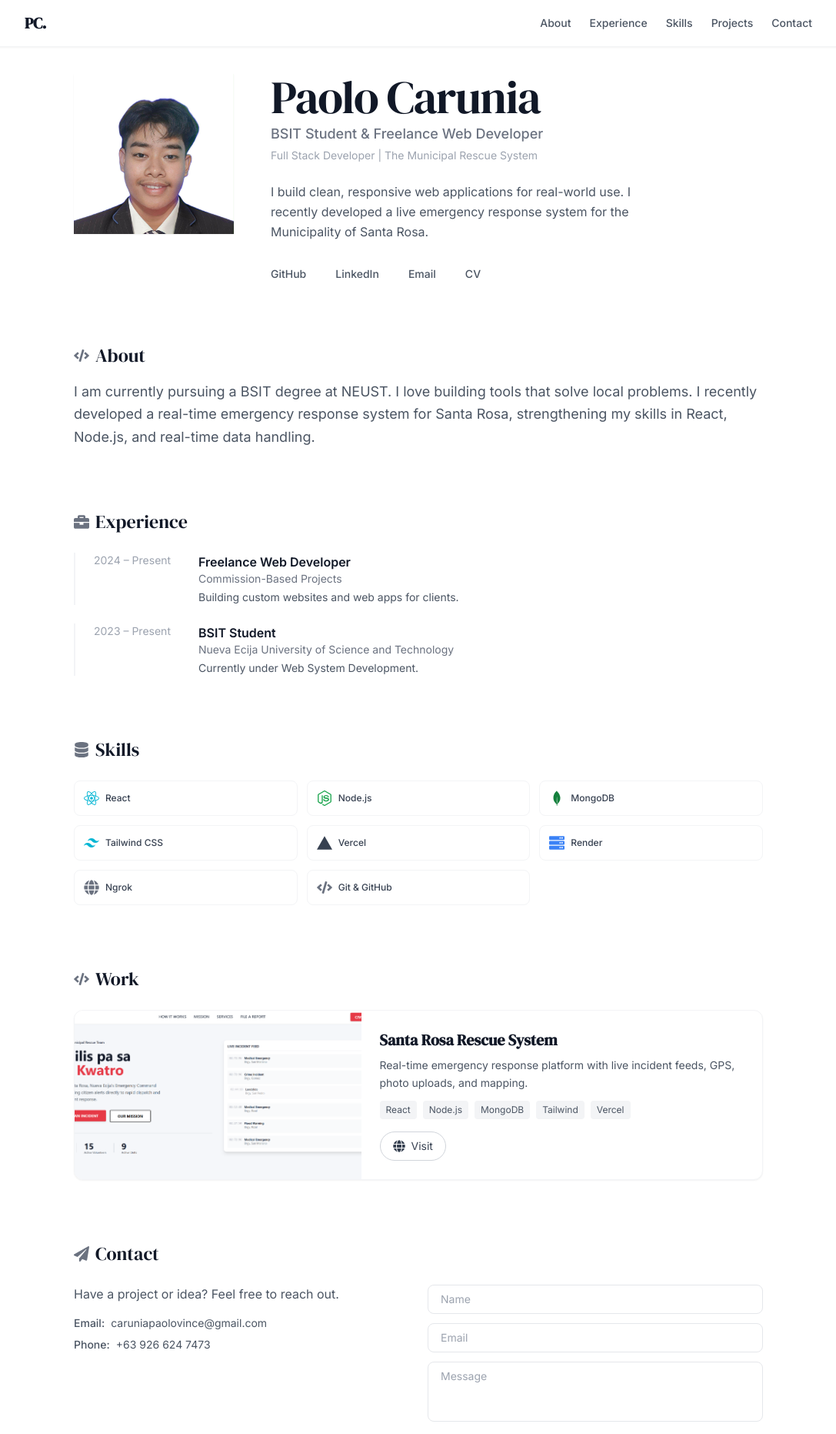
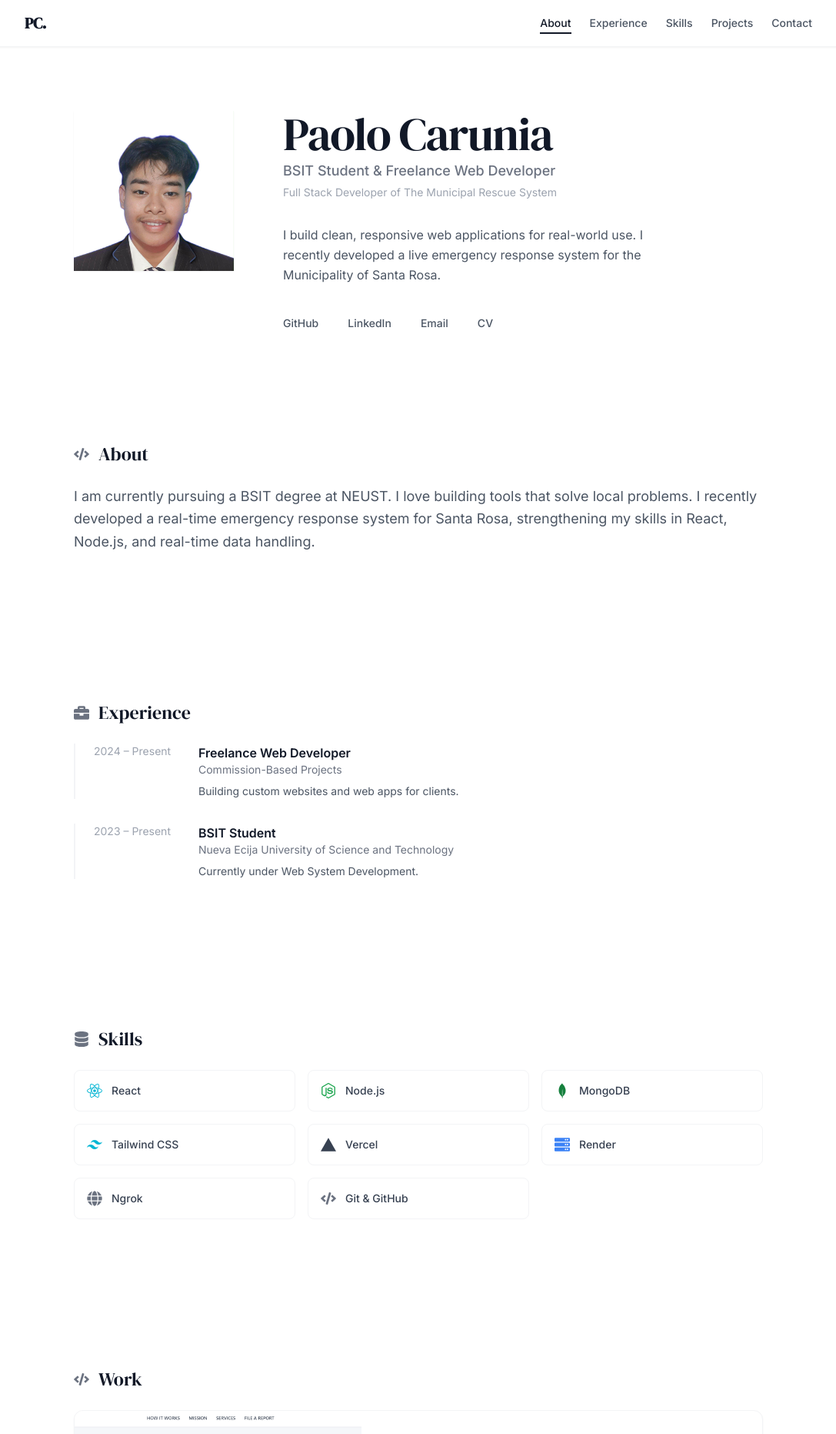
Before and after one commit to Paowish/MyPortfolio, a React (Vite) app: page / in a window 1280 px wide. Shown: the top 1863 px of the page at 77% size, without its empty margins (96-1183 px from the left). Built offline with nearby package versions, Linux system fonts and the light colour scheme.

Commit message:
add animation and sidebars

```diff
--- a/src/App.jsx
+++ b/src/App.jsx
@@ -1,10 +1,10 @@
-import React, { useState, useRef } from 'react';
-import { motion } from 'framer-motion';
+import React, { useState, useRef, useEffect } from 'react';
+import { motion, AnimatePresence } from 'framer-motion';
 import emailjs from '@emailjs/browser';
 import {
   FaMapMarkerAlt,
   FaCode, FaDatabase, FaServer, FaGlobe, FaDownload,
-  FaBriefcase, FaPaperPlane
+  FaBriefcase, FaPaperPlane, FaBars, FaTimes
 } from 'react-icons/fa';
 import {
   SiReact, SiNodedotjs, SiMongodb,
@@ -12,6 +12,10 @@ import {
 } from 'react-icons/si';
 
 function App() {
+  const [isMenuOpen, setIsMenuOpen] = useState(false);
+  const [activeSection, setActiveSection] = useState('');
+  const isClickingRef = useRef(false);
+
   const form = useRef();
   const [formStatus, setFormStatus] = useState({ type: '', message: '' });
   const [isSubmitting, setIsSubmitting] = useState(false);
@@ -37,20 +41,56 @@ function App() {
   };
 
   const navLinks = [
-    { href: '#about', label: 'About' },
+    { href: '#about-hero', label: 'About' },
     { href: '#experience', label: 'Experience' },
     { href: '#skills', label: 'Skills' },
     { href: '#projects', label: 'Projects' },
     { href: '#contact', label: 'Contact' },
   ];
 
+  useEffect(() => {
+    const sections = navLinks.map(link => document.querySelector(link.href));
+    const observer = new IntersectionObserver(
+      (entries) => {
+        entries.forEach(entry => {
+          // Only update if we are NOT clicking
+          if (entry.isIntersecting && !isClickingRef.current) {
+            setActiveSection(`#${entry.target.id}`);
+          }
+        });
+      },
+      {
+        threshold: 0.4,
+        rootMargin: '0px 0px -30% 0px' // 🎯 This forces precise centering
+      }
+    );
+    sections.forEach(section => {
+      if (section) observer.observe(section);
+    });
+    return () => observer.disconnect();
+  }, [navLinks]);
+
   const fadeUp = {
     hidden: { opacity: 0, y: 40 },
-    visible: { opacity: 1, y: 0, transition: { duration: 0.5, ease: "easeOut" } }
+    visible: { opacity: 1, y: 0, transition: { duration: 0.6, ease: "easeOut" } }
+  };
+
+  const handleNavClick = (href) => {
+    isClickingRef.current = true;
+    setActiveSection(href);
+
+    const element = document.querySelector(href);
+    if (element) {
+      element.scrollIntoView({ behavior: 'smooth' });
+    }
+
+    setTimeout(() => {
+      isClickingRef.current = false;
+    }, 800);
   };
 
   return (
-    <div className="min-h-screen bg-white text-gray-800 font-sans scroll-smooth overflow-x-hidden">
+    <div className="min-h-screen bg-white text-gray-800 font-sans scroll-smooth overflow-x-hidden relative">
 
       {/* ===== STICKY TOP NAVBAR ===== */}
       <nav className="fixed top-0 left-0 w-full z-50 bg-white/80 backdrop-blur-sm border-b border-gray-100 py-4 px-6 shadow-sm">
@@ -58,31 +98,114 @@ function App() {
           <a href="#top" className="text-xl font-serif font-bold tracking-tight text-gray-900 hover:opacity-80 transition-opacity cursor-pointer">
             PC.
           </a>
-          <div className="flex items-center gap-6 text-sm font-medium text-gray-600">
-            {navLinks.map((link) => (
-              <a key={link.href} href={link.href} className="hover:text-black transition-colors">
-                {link.label}
-              </a>
-            ))}
+
+          <div className="hidden md:flex items-center gap-6 text-sm font-medium text-gray-600">
+            {navLinks.map((link) => {
+              const isActive = activeSection === link.href;
+              return (
+                <a
+                  key={link.href}
+                  href={link.href}
+                  onClick={(e) => {
+                    e.preventDefault();
+                    handleNavClick(link.href);
+                  }}
+                  className={`relative group transition-colors duration-300 ${isActive ? 'text-gray-900' : 'hover:text-gray-900'
+                    }`}
+                >
+                  {link.label}
+                  <span
+                    className={`absolute left-0 -bottom-1 h-0.5 bg-gray-900 transition-all duration-300 ${isActive ? 'w-full' : 'w-0'
+                      }`}
+                  />
+                </a>
+              );
+            })}
           </div>
+
+          <button
+            onClick={() => setIsMenuOpen(true)}
+            className="md:hidden p-2 text-gray-600 hover:text-black transition-colors"
+            aria-label="Open menu"
+          >
+            <FaBars className="w-6 h-6" />
+          </button>
         </div>
       </nav>
 
-      {/* ===== MAIN CENTERED CONTENT ===== */}
-      <main className="w-full flex flex-col items-center justify-center px-6 py-12 md:py-24">
+      {/* ===== MOBILE SIDEBAR ===== */}
+      <AnimatePresence>
+        {isMenuOpen && (
+          <motion.div
+            initial={{ opacity: 0 }}
+            animate={{ opacity: 1 }}
+            exit={{ opacity: 0 }}
+            onClick={() => setIsMenuOpen(false)}
+            className="fixed inset-0 z-[60] bg-black/40 backdrop-blur-sm md:hidden"
+          />
+        )}
+      </AnimatePresence>
 
-        {/* INNER WRAPPER - Controls max width */}
-        <div className="w-full max-w-4xl flex flex-col gap-20">
+      <AnimatePresence>
+        {isMenuOpen && (
+          <motion.div
+            initial={{ x: '100%' }}
+            animate={{ x: 0 }}
+            exit={{ x: '100%' }}
+            transition={{ type: 'spring', damping: 30, stiffness: 300 }}
+            className="fixed top-0 right-0 h-full w-72 z-[70] bg-white shadow-2xl p-6 md:hidden flex flex-col"
+          >
+            <div className="flex justify-between items-center mb-8">
+              <span className="text-xl font-serif font-bold tracking-tight text-gray-900">PC.</span>
+              <button
+                onClick={() => setIsMenuOpen(false)}
+                className="p-2 text-gray-500 hover:text-black transition-colors"
+              >
+                <FaTimes className="w-6 h-6" />
+              </button>
+            </div>
+            <div className="flex flex-col gap-4 text-base font-medium text-gray-600">
+              {navLinks.map((link) => (
+                <a
+                  key={link.href}
+                  href={link.href}
+                  onClick={() => {
+                    setIsMenuOpen(false);
+                    handleNavClick(link.href);
+                  }}
+                  className="py-2 hover:text-black transition-colors border-b border-gray-50"
+                >
+                  {link.label}
+                </a>
+              ))}
+              <a
+                href="/resume.pdf"
+                download
+                onClick={() => setIsMenuOpen(false)}
+                className="mt-4 py-2 px-4 bg-gray-900 text-white text-center rounded-lg text-sm font-medium hover:bg-gray-800 transition"
+              >
+                Download CV
+              </a>
+            </div>
+          </motion.div>
+        )}
+      </AnimatePresence>
 
-          {/* ===== HERO SECTION ===== */}
+      {/* ===== MAIN CONTENT ===== */}
+      <main className="w-full flex flex-col items-center justify-center px-6 pt-28 md:pt-36 pb-16 md:pb-32">
+
+        {/* 🎯 REDUCED GAP TO 24 SO OBSERVER TRIGGERS ACCURATELY */}
+        <div className="w-full max-w-4xl flex flex-col gap-24 md:gap-24">
+
+          {/* ===== HERO / PROFILE ===== */}
           <motion.section
+            id="about-hero"
             initial="hidden"
             whileInView="visible"
             viewport={{ once: true }}
             variants={fadeUp}
-            className="flex flex-col md:flex-row items-center md:items-start gap-10 md:gap-12"
+            className="flex flex-col md:flex-row items-center md:items-start gap-12 md:gap-16"
           >
-            {/* Square Image - No Outline */}
             <div className="w-40 h-40 md:w-52 md:h-52 bg-gray-100 flex items-center justify-center overflow-hidden shrink-0 shadow-sm">
               <img src="/Profile.jpeg" alt="Paolo Carunia" className="w-full h-full object-cover" />
             </div>
@@ -90,16 +213,11 @@ function App() {
             <div className="flex-1 text-center md:text-left">
               <h1 className="text-4xl md:text-6xl font-serif text-gray-900 tracking-tight">Paolo Carunia</h1>
               <p className="text-lg text-gray-500 mt-1 font-medium">BSIT Student &amp; Freelance Web Developer</p>
-
-              {/* ✅ Capstone role */}
-              <p className="text-sm text-gray-400 mt-1">Full Stack Developer | The Municipal Rescue System</p>
-
-              <p className="text-gray-600 mt-6 max-w-lg leading-relaxed mx-auto md:mx-0">
+              <p className="text-sm text-gray-400 mt-1">Full Stack Developer of The Municipal Rescue System</p>
+              <p className="text-gray-600 mt-8 max-w-lg leading-relaxed mx-auto md:mx-0">
                 I build clean, responsive web applications for real-world use. I recently developed a live emergency response system for the Municipality of Santa Rosa.
               </p>
-
-              {/* 🔹 ARROW SLIDES 4PX TO THE RIGHT ON HOVER */}
-              <div className="flex flex-wrap justify-center md:justify-start gap-6 mt-8">
+              <div className="flex flex-wrap justify-center md:justify-start gap-6 mt-10">
                 <a href="https://github.com/dashboard" target="_blank" className="group relative inline-flex items-center gap-1 text-sm font-medium text-gray-600 hover:text-black transition-colors">
                   GitHub
                   <span className="opacity-0 transform translate-x-1 group-hover:opacity-100 group-hover:translate-x-0 transition-all duration-200 text-xs text-gray-400">↗</span>
@@ -121,8 +239,8 @@ function App() {
           </motion.section>
 
           {/* ===== ABOUT SECTION ===== */}
-          <motion.section id="about" initial="hidden" whileInView="visible" viewport={{ once: true }} variants={fadeUp} className="scroll-mt-20">
-            <h2 className="text-2xl font-serif text-gray-900 mb-4 flex items-center gap-2">
+          <motion.section id="about" initial="hidden" whileInView="visible" viewport={{ once: true }} variants={fadeUp} className="scroll-mt-20 py-8 md:py-12">
+            <h2 className="text-2xl font-serif text-gray-900 mb-6 flex items-center gap-3">
               <FaCode className="w-5 h-5 text-gray-500" /> About
             </h2>
             <p className="text-gray-600 leading-relaxed text-lg">
@@ -130,18 +248,18 @@ function App() {
             </p>
           </motion.section>
 
-          {/* ===== EXPERIENCE SECTION ===== */}
-          <motion.section id="experience" initial="hidden" whileInView="visible" viewport={{ once: true }} variants={fadeUp} className="scroll-mt-20">
-            <h2 className="text-2xl font-serif text-gray-900 mb-6 flex items-center gap-2">
+          {/* ===== EXPERIENCE ===== */}
+          <motion.section id="experience" initial="hidden" whileInView="visible" viewport={{ once: true }} variants={fadeUp} className="scroll-mt-20 py-8 md:py-12">
+            <h2 className="text-2xl font-serif text-gray-900 mb-6 flex items-center gap-3">
               <FaBriefcase className="w-5 h-5 text-gray-500" /> Experience
             </h2>
-            <div className="space-y-6">
+            <div className="space-y-8">
               <div className="flex flex-col md:flex-row md:items-start md:gap-6 border-l-2 border-gray-100 pl-4 md:pl-6">
                 <span className="text-sm text-gray-400 md:w-28 shrink-0">2024 – Present</span>
                 <div>
                   <h3 className="font-semibold text-gray-900">Freelance Web Developer</h3>
                   <p className="text-gray-500 text-sm">Commission-Based Projects</p>
-                  <p className="text-gray-600 mt-1 text-sm">Building custom websites and web apps for clients.</p>
+                  <p className="text-gray-600 mt-2 text-sm">Building custom websites and web apps for clients.</p>
                 </div>
               </div>
               <div className="flex flex-col md:flex-row md:items-start md:gap-6 border-l-2 border-gray-100 pl-4 md:pl-6">
@@ -149,56 +267,39 @@ function App() {
                 <div>
                   <h3 className="font-semibold text-gray-900">BSIT Student</h3>
                   <p className="text-gray-500 text-sm">Nueva Ecija University of Science and Technology</p>
-                  <p className="text-gray-600 mt-1 text-sm">Currently under Web System Development.</p>
+                  <p className="text-gray-600 mt-2 text-sm">Currently under Web System Development.</p>
                 </div>
               </div>
             </div>
           </motion.section>
 
-          {/* ===== SKILLS SECTION ===== */}
-          <motion.section id="skills" initial="hidden" whileInView="visible" viewport={{ once: true }} variants={fadeUp} className="scroll-mt-20">
-            <h2 className="text-2xl font-serif text-gray-900 mb-6 flex items-center gap-2">
+          {/* ===== SKILLS ===== */}
+          <motion.section id="skills" initial="hidden" whileInView="visible" viewport={{ once: true }} variants={fadeUp} className="scroll-mt-20 py-8 md:py-12">
+            <h2 className="text-2xl font-serif text-gray-900 mb-6 flex items-center gap-3">
               <FaDatabase className="w-5 h-5 text-gray-500" /> Skills
             </h2>
-            <div className="grid grid-cols-2 md:grid-cols-3 gap-3">
-              <div className="bg-white p-3 rounded-lg flex items-center gap-2 hover:bg-gray-50 transition border border-gray-100">
-                <SiReact className="w-5 h-5 text-cyan-500" />
-                <span className="font-medium text-gray-700 text-xs">React</span>
-              </div>
-              <div className="bg-white p-3 rounded-lg flex items-center gap-2 hover:bg-gray-50 transition border border-gray-100">
-                <SiNodedotjs className="w-5 h-5 text-green-600" />
-                <span className="font-medium text-gray-700 text-xs">Node.js</span>
-              </div>
-              <div className="bg-white p-3 rounded-lg flex items-center gap-2 hover:bg-gray-50 transition border border-gray-100">
-                <SiMongodb className="w-5 h-5 text-green-700" />
-                <span className="font-medium text-gray-700 text-xs">MongoDB</span>
-              </div>
-              <div className="bg-white p-3 rounded-lg flex items-center gap-2 hover:bg-gray-50 transition border border-gray-100">
-                <SiTailwindcss className="w-5 h-5 text-cyan-500" />
-                <span className="font-medium text-gray-700 text-xs">Tailwind CSS</span>
-              </div>
-              <div className="bg-white p-3 rounded-lg flex items-center gap-2 hover:bg-gray-50 transition border border-gray-100">
-                <SiVercel className="w-5 h-5 text-gray-700" />
-                <span className="font-medium text-gray-700 text-xs">Vercel</span>
-              </div>
-              <div className="bg-white p-3 rounded-lg flex items-center gap-2 hover:bg-gray-50 transition border border-gray-100">
-                <FaServer className="w-5 h-5 text-blue-500" />
-                <span className="font-medium text-gray-700 text-xs">Render</span>
-              </div>
-              <div className="bg-white p-3 rounded-lg flex items-center gap-2 hover:bg-gray-50 transition border border-gray-100">
-                <FaGlobe className="w-5 h-5 text-gray-500" />
-                <span className="font-medium text-gray-700 text-xs">Ngrok</span>
-              </div>
-              <div className="bg-white p-3 rounded-lg flex items-center gap-2 hover:bg-gray-50 transition border border-gray-100">
-                <FaCode className="w-5 h-5 text-gray-500" />
-                <span className="font-medium text-gray-700 text-xs">Git & GitHub</span>
-              </div>
+            <div className="grid grid-cols-2 md:grid-cols-3 gap-4">
+              {[
+                { icon: <SiReact className="w-5 h-5 text-cyan-500" />, name: 'React' },
+                { icon: <SiNodedotjs className="w-5 h-5 text-green-600" />, name: 'Node.js' },
+                { icon: <SiMongodb className="w-5 h-5 text-green-700" />, name: 'MongoDB' },
+                { icon: <SiTailwindcss className="w-5 h-5 text-cyan-500" />, name: 'Tailwind CSS' },
+                { icon: <SiVercel className="w-5 h-5 text-gray-700" />, name: 'Vercel' },
+                { icon: <FaServer className="w-5 h-5 text-blue-500" />, name: 'Render' },
+                { icon: <FaGlobe className="w-5 h-5 text-gray-500" />, name: 'Ngrok' },
+                { icon: <FaCode className="w-5 h-5 text-gray-500" />, name: 'Git & GitHub' },
+              ].map((skill, idx) => (
+                <div key={idx} className="bg-white p-4 rounded-lg flex items-center gap-3 hover:bg-gray-50 transition border border-gray-100">
+                  {skill.icon}
+                  <span className="font-medium text-gray-700 text-sm">{skill.name}</span>
+                </div>
+              ))}
             </div>
           </motion.section>
 
-          {/* ===== PROJECTS SECTION ===== */}
-          <motion.section id="projects" initial="hidden" whileInView="visible" viewport={{ once: true }} variants={fadeUp} className="scroll-mt-20">
-            <h2 className="text-2xl font-serif text-gray-900 mb-6 flex items-center gap-2">
+          {/* ===== PROJECTS ===== */}
+          <motion.section id="projects" initial="hidden" whileInView="visible" viewport={{ once: true }} variants={fadeUp} className="scroll-mt-20 py-8 md:py-12">
+            <h2 className="text-2xl font-serif text-gray-900 mb-6 flex items-center gap-3">
               <FaCode className="w-5 h-5 text-gray-500" /> Work
             </h2>
             <div className="bg-white rounded-xl border border-gray-100 overflow-hidden shadow-sm hover:shadow-md transition-shadow">
@@ -206,11 +307,11 @@ function App() {
                 <div className="md:w-5/12 h-48 md:h-auto bg-gray-50">
                   <img src="/Homepage.png" alt="iRespond Dashboard" className="w-full h-full object-cover" />
                 </div>
-                <div className="p-6 md:w-7/12 flex flex-col justify-between">
+                <div className="p-8 md:w-7/12 flex flex-col justify-between">
                   <div>
                     <h3 className="text-xl font-serif font-bold text-gray-900">Santa Rosa Rescue System</h3>
-                    <p className="text-gray-600 text-sm mt-2 leading-relaxed">Real-time emergency response platform with live incident feeds, GPS, photo uploads, and mapping.</p>
-                    <div className="flex flex-wrap gap-2 mt-3">
+                    <p className="text-gray-600 text-base mt-3 leading-relaxed">Real-time emergency response platform with live incident feeds, GPS, photo uploads, and mapping.</p>
+                    <div className="flex flex-wrap gap-2 mt-4">
                       <span className="bg-gray-100 text-gray-600 text-xs px-2 py-1 rounded">React</span>
                       <span className="bg-gray-100 text-gray-600 text-xs px-2 py-1 rounded">Node.js</span>
                       <span className="bg-gray-100 text-gray-600 text-xs px-2 py-1 rounded">MongoDB</span>
@@ -218,8 +319,8 @@ function App() {
                       <span className="bg-gray-100 text-gray-600 text-xs px-2 py-1 rounded">Vercel</span>
                     </div>
                   </div>
-                  <div className="mt-4">
-                    <a href="https://www.rescuesantarosagov.live/" target="_blank" className="inline-flex items-center gap-2 px-4 py-2 border border-gray-300 rounded-full text-sm text-gray-700 hover:bg-gray-50 transition">
+                  <div className="mt-6">
+                    <a href="https://www.rescuesantarosagov.live/" target="_blank" className="inline-flex items-center gap-2 px-5 py-2 border border-gray-300 rounded-full text-base text-gray-700 hover:bg-gray-50 transition">
                       <FaGlobe className="w-4 h-4" /> Visit
                     </a>
                   </div>
@@ -228,14 +329,14 @@ function App() {
             </div>
           </motion.section>
 
-          {/* ===== CONTACT SECTION ===== */}
-          <motion.section id="contact" initial="hidden" whileInView="visible" viewport={{ once: true }} variants={fadeUp} className="scroll-mt-20">
-            <h2 className="text-2xl font-serif text-gray-900 mb-6 flex items-center gap-2">
+          {/* ===== CONTACT ===== */}
+          <motion.section id="contact" initial="hidden" whileInView="visible" viewport={{ once: true }} variants={fadeUp} className="scroll-mt-20 py-8 md:py-12">
+            <h2 className="text-2xl font-serif text-gray-900 mb-6 flex items-center gap-3">
               <FaPaperPlane className="w-5 h-5 text-gray-500" /> Contact
             </h2>
-            <div className="flex flex-col md:flex-row gap-6">
+            <div className="flex flex-col md:flex-row gap-8">
               <div className="md:w-1/2">
-                <p className="text-gray-600 mb-4">Have a project or idea? Feel free to reach out.</p>
+                <p className="text-gray-600 mb-6">Have a project or idea? Feel free to reach out.</p>
                 <div className="flex items-center gap-2 text-gray-600 text-sm mb-2">
                   <span className="font-medium">Email:</span> caruniapaolovince@gmail.com
                 </div>
@@ -243,11 +344,11 @@ function App() {
                   <span className="font-medium">Phone:</span> +63 926 624 7473
                 </div>
               </div>
-              <form ref={form} onSubmit={sendEmail} className="md:w-1/2 space-y-3">
-                <input type="text" name="user_name" placeholder="Name" required className="w-full px-4 py-2 bg-white border border-gray-200 rounded-lg text-sm focus:outline-none focus:border-gray-400" />
-                <input type="email" name="user_email" placeholder="Email" required className="w-full px-4 py-2 bg-white border border-gray-200 rounded-lg text-sm focus:outline-none focus:border-gray-400" />
-                <textarea name="message" rows="3" placeholder="Message" required className="w-full px-4 py-2 bg-white border border-gray-200 rounded-lg text-sm focus:outline-none focus:border-gray-400 resize-none"></textarea>
-                <button type="submit" disabled={isSubmitting} className="w-full py-2 bg-gray-900 text-white rounded-lg text-sm font-medium hover:bg-gray-800 transition disabled:opacity-60">
+              <form ref={form} onSubmit={sendEmail} className="md:w-1/2 space-y-4">
+                <input type="text" name="user_name" placeholder="Name" required className="w-full px-4 py-3 bg-white border border-gray-200 rounded-lg text-sm focus:outline-none focus:border-gray-400" />
+                <input type="email" name="user_email" placeholder="Email" required className="w-full px-4 py-3 bg-white border border-gray-200 rounded-lg text-sm focus:outline-none focus:border-gray-400" />
+                <textarea name="message" rows="3" placeholder="Message" required className="w-full px-4 py-3 bg-white border border-gray-200 rounded-lg text-sm focus:outline-none focus:border-gray-400 resize-none"></textarea>
+                <button type="submit" disabled={isSubmitting} className="w-full py-3 bg-gray-900 text-white rounded-lg text-sm font-medium hover:bg-gray-800 transition disabled:opacity-60">
                   {isSubmitting ? 'Sending...' : 'Send'}
                 </button>
               </form>
@@ -255,7 +356,7 @@ function App() {
           </motion.section>
 
           {/* ===== FOOTER ===== */}
-          <footer className="pt-8 border-t border-gray-100 text-center">
+          <footer className="pt-12 border-t border-gray-100 text-center">
             <p className="text-sm text-gray-400">&copy; 2026 Paolo Vincent Carunia</p>
           </footer>
 
```
